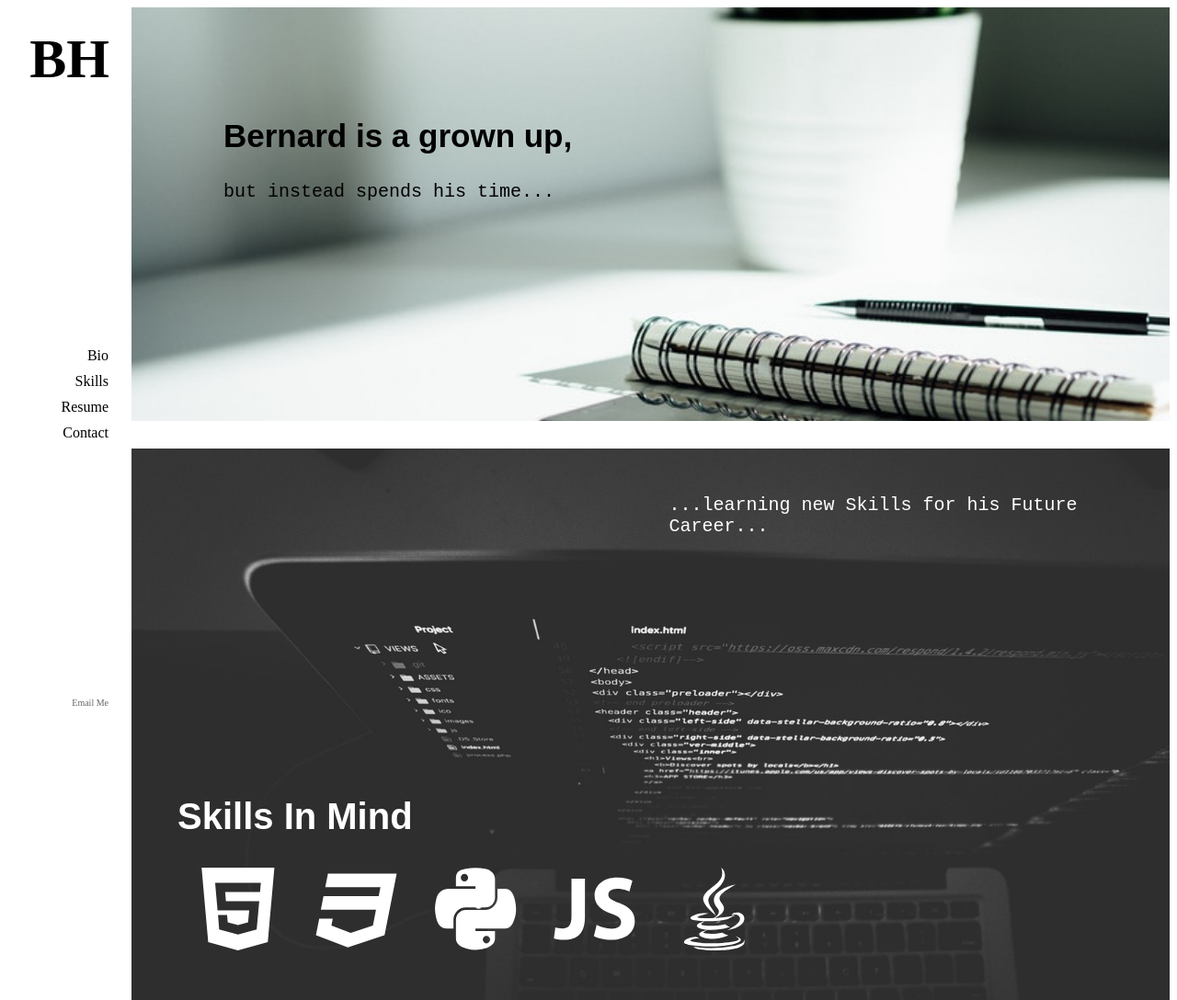
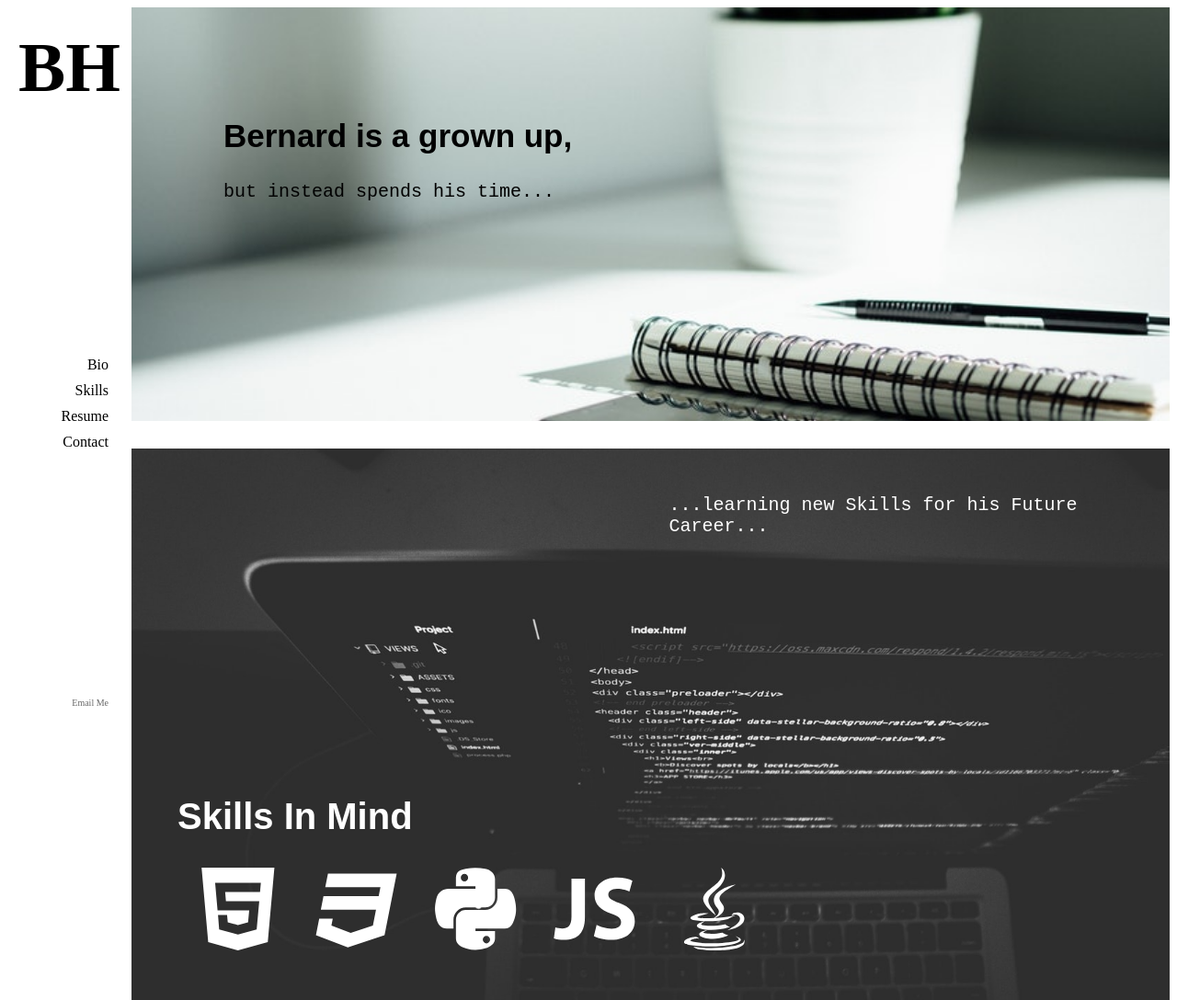
Before and after one commit to Troy420/portfolio, a plain HTML site: page index.html in a window 1280 px wide. Shown: the top 1088 px of the page at 92% size. Drawn offline with Linux system fonts and the light colour scheme; a web font is replaced by a local one.

Commit message:
update css styles
change the width of the header and header position

```diff
--- a/styles/styles.css
+++ b/styles/styles.css
@@ -81,7 +81,7 @@ body {
 }
 
 .home-wrap header {
-  width: 135px;
+  min-width: 135px;
   background: white;
   padding: 30px 0;
 }
@@ -91,7 +91,7 @@ body {
   top: 30px;
   left: 8px;
   bottom: 30px;
-  width: 135px;
+  min-width: 135px;
   display: flex;
   flex-direction: column;
   justify-content: space-between;
@@ -103,7 +103,7 @@ body {
   margin: 0;
   text-align: center;
   font-family: antraste;
-  font-size: 60px;
+  font-size: 6vw;
   color: rgba(0, 0, 0, 1);
 }
 
```
